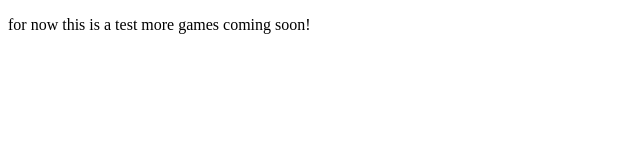
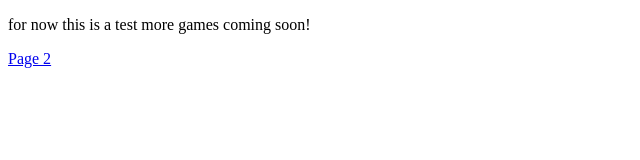
Before and after one commit to Ethan33187/HIPO.github.io, a plain HTML site: page index.html in a window 1280 px wide. Shown: the full height of the page, 0-640 px from the left. Drawn offline with Linux system fonts and the light colour scheme.

Commit message:
Update index.html

```diff
--- a/index.html
+++ b/index.html
@@ -6,5 +6,6 @@
 
   <body>
 <p>for now this is a test more games coming soon!</p>
+   <a href="yes.html">Page 2</a>
   </body>
 </html>
```
